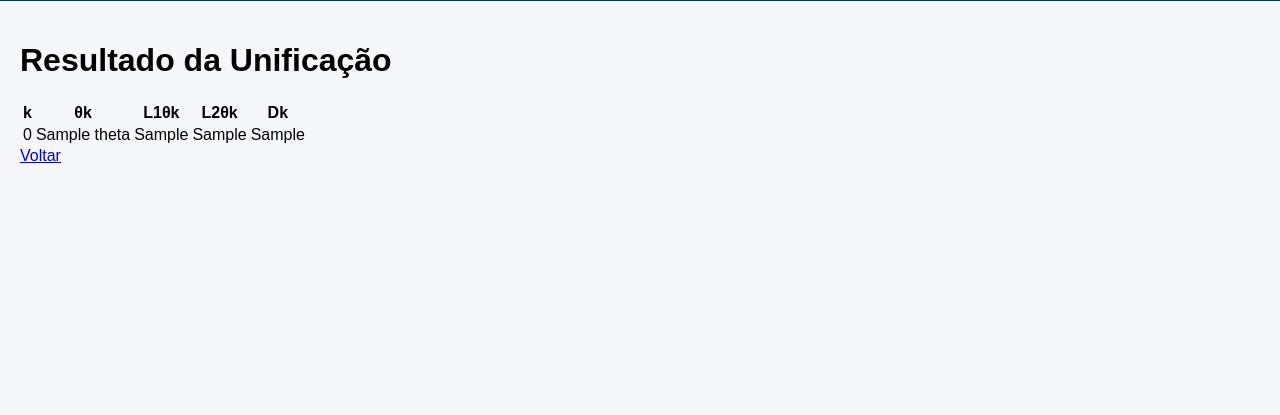
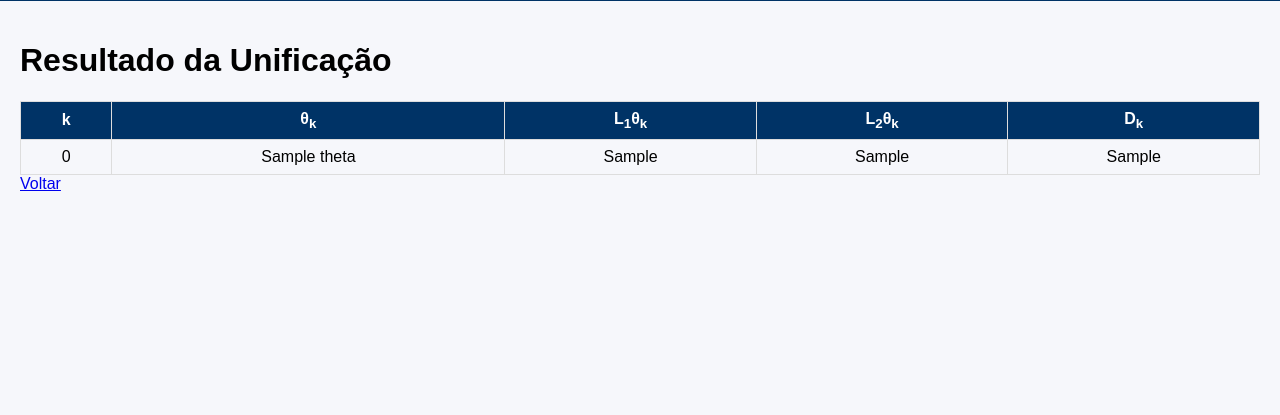
Before and after one commit to Sabrina-Canova/Unification, a Flask app: template flaskr/templates/resultado.html in a window 1280 px wide. Shown: the part 341-756 px from the top of the page. Run offline with Flask 3, Linux system fonts and the light colour scheme; the template is opened without the code that fills it: most values are stand-ins (such as "Sample title", 1, 10 or a date in 2020).

Commit message:
Ajustando a formatação

```diff
--- a/flaskr/static/style.css
+++ b/flaskr/static/style.css
@@ -30,3 +30,29 @@ body {
 main {
     padding: 20px;
 }
+
+.tabela-unificacao {
+    width: 100%;
+    border-collapse: collapse;
+    margin-top: 20px;
+}
+
+.tabela-unificacao th, .tabela-unificacao td {
+    border: 1px solid #ddd;
+    padding: 8px;
+    text-align: center;
+}
+.tabela-unificacao thead {
+    background-color: #003366;
+    color: white;
+}
+.tabela-unificacao tbody tr:nth-child(even) {
+    background-color: #f2f2f2;
+}
+.tabela-unificacao tbody tr:hover {
+    background-color: #ddd;
+}
+.error {
+    color: red;
+    font-weight: bold;
+}
--- a/flaskr/templates/resultado.html
+++ b/flaskr/templates/resultado.html
@@ -14,10 +14,10 @@
         <thead>
             <tr>
                 <th>k</th>
-                <th>θk</th>
-                <th>L1θk</th>
-                <th>L2θk</th>
-                <th>Dk</th>
+                <th>θ<sub>k</sub></th>
+                <th>L<sub>1</sub>θ<sub>k</sub></th>
+                <th>L<sub>2</sub>θ<sub>k</sub></th>
+                <th>D<sub>k</sub></th>
             </tr>
         </thead>
         <tbody>
@@ -25,9 +25,9 @@
             <tr>
                 <td>{{ loop.index0 }}</td>
                 <td>{{ linha.theta }}</td>
-                <td>{{ linha.L1 }}</td>
-                <td>{{ linha.L2 }}</td>
-                <td>{{ linha.Dk }}</td>
+                <td>{{ linha.l1 }}</td>
+                <td>{{ linha.l2 }}</td>
+                <td>{{ linha.dk }}</td>
             </tr>
             {% endfor %}
         </tbody>
```
Also changed, not shown: functions/unify.py (+7 -7 lines).
